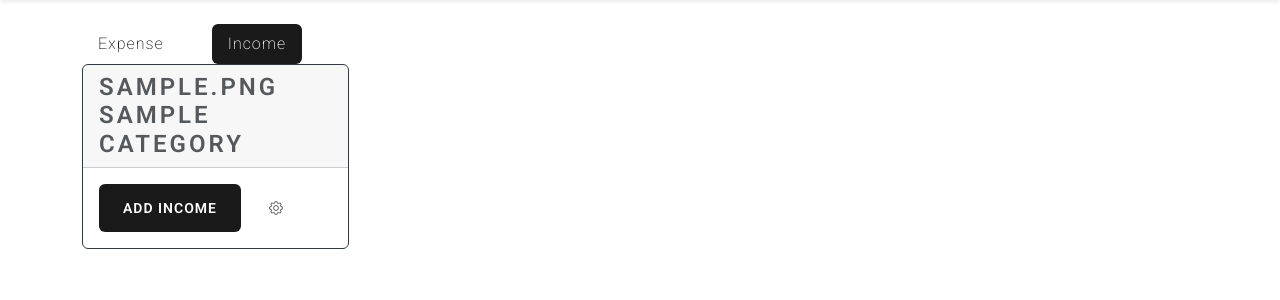
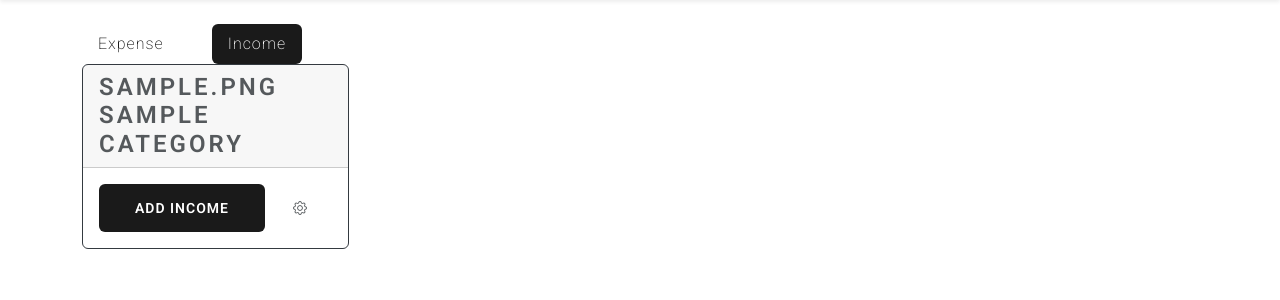
Before and after one commit to oleh-papka/two_coins, a Django app: page /categories/ in a window 1280 px wide, after a click on "Income". Shown: the part 101-401 px from the top of the page. Run offline with Django 5.2, Linux system fonts and the light colour scheme; a user stored in the database is signed in; tables that the repository leaves empty hold one stand-in row (values such as "Sample post"); some libraries are stand-ins or nearby versions; some web fonts are replaced.

Commit message:
fix: adjusted styling of card buttons

```diff
--- a/templates/accounts_list.html
+++ b/templates/accounts_list.html
@@ -28,7 +28,7 @@
                     <h6 class="card-subtitle mb-3 text-muted">{{ object.description|default:'&nbsp;' }}</h6>
 
                     <div class="d-flex justify-content-end gap-1 position-relative" style="z-index: 2;">
-                        <a href="#" class="btn btn-primary">Add transaction</a>
+                        <a href="#" class="btn btn-primary flex-grow-1">Add transaction</a>
                         <a href="#" class="btn"><i class="bi bi-gear"></i></a>
                     </div>
                 </div>
--- a/templates/categories_list.html
+++ b/templates/categories_list.html
@@ -37,7 +37,7 @@
 
                             <div class="card-body">
                                 <div class="d-flex gap-1 position-relative" style="z-index: 2;">
-                                    <a href="#" class="btn btn-primary">Add expense</a>
+                                    <a href="#" class="btn btn-primary flex-grow-1">Add expense</a>
                                     <a href="#" class="btn"><i class="bi bi-gear"></i></a>
                                 </div>
                             </div>
@@ -58,7 +58,7 @@
 
                             <div class="card-body">
                                 <div class="d-flex gap-1 position-relative" style="z-index: 2;">
-                                    <a href="#" class="btn btn-primary">Add income</a>
+                                    <a href="#" class="btn btn-primary flex-grow-1">Add income</a>
                                     <a href="#" class="btn"><i class="bi bi-gear"></i></a>
                                 </div>
                             </div>
```
